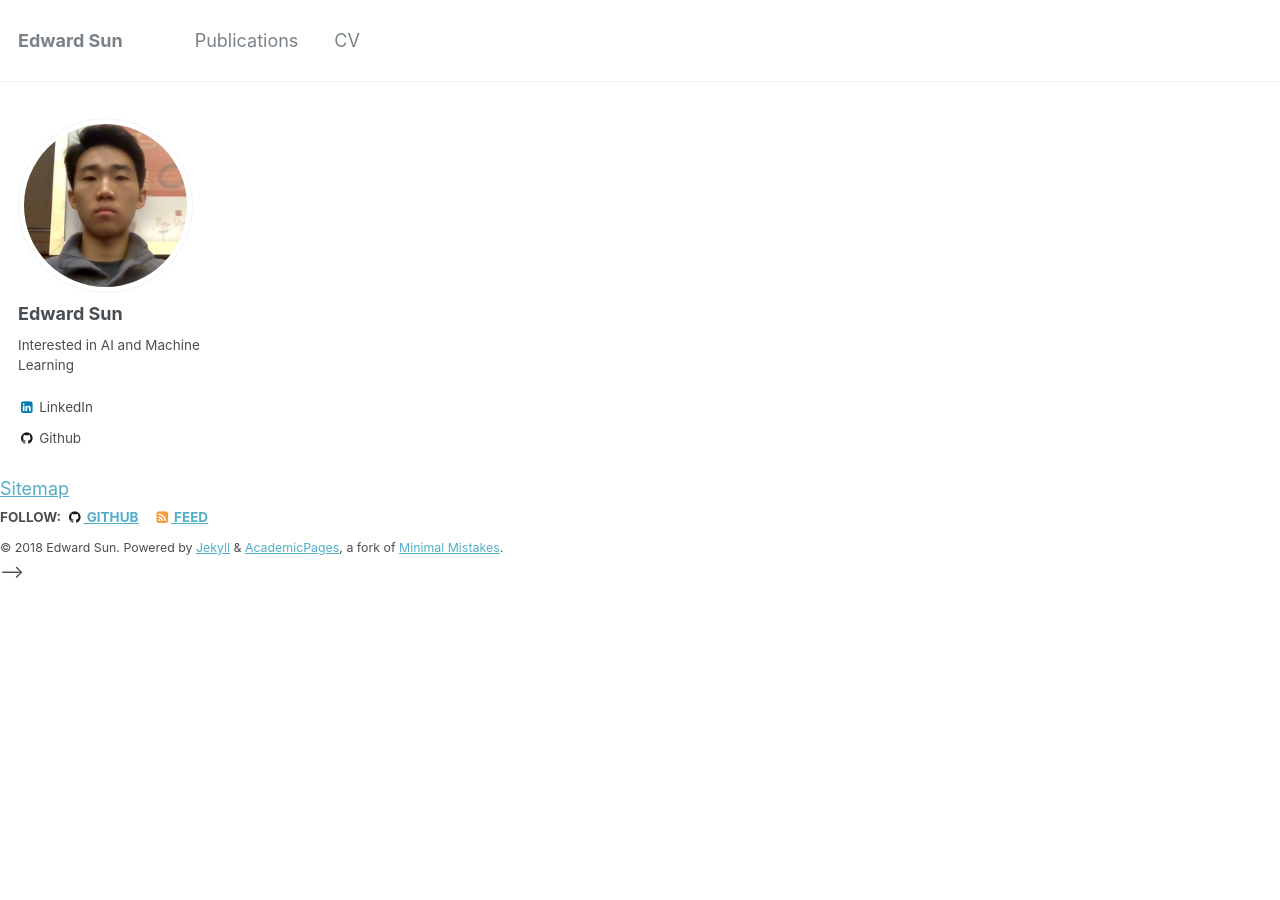
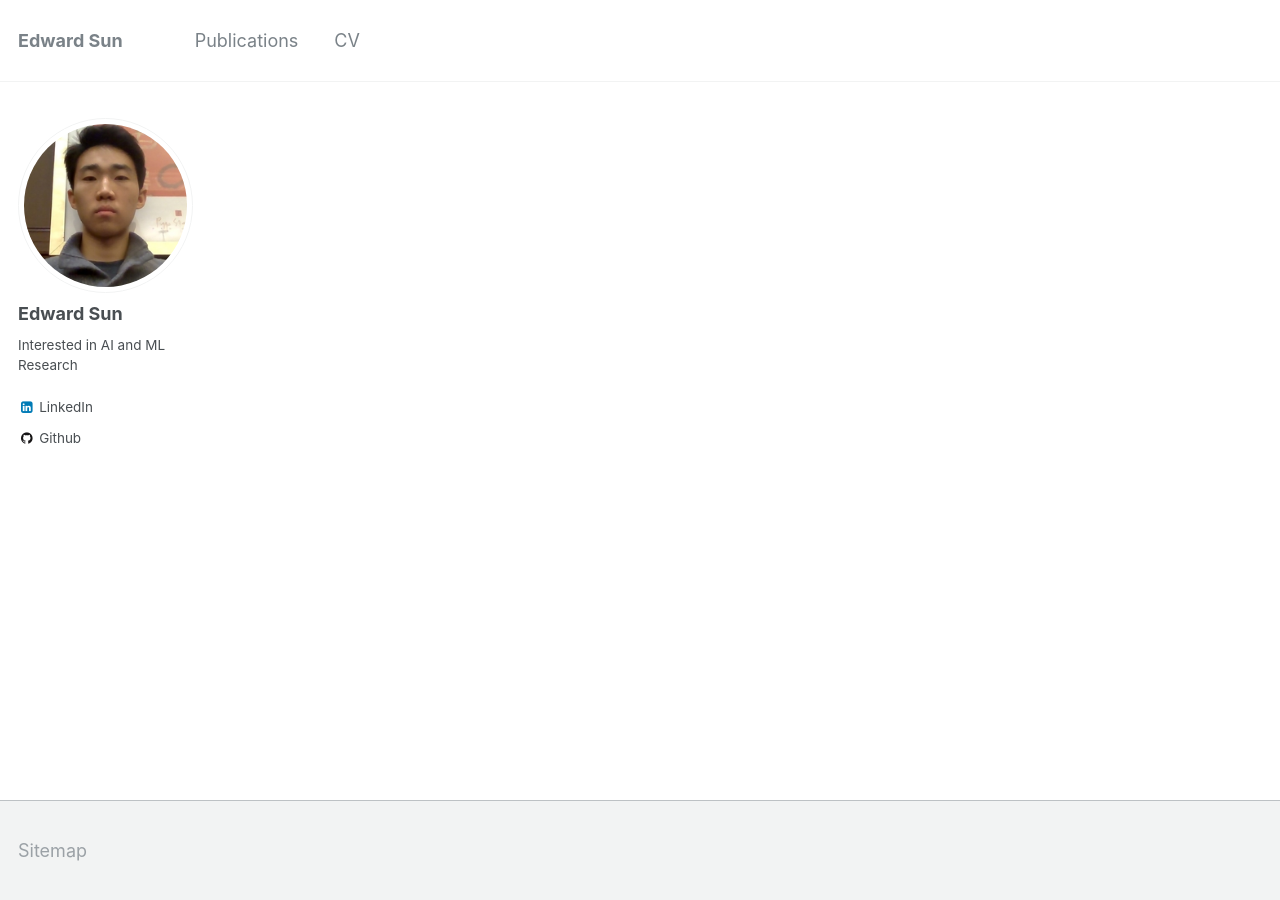
Before and after one commit to es2k/es2k.github.io, a Jekyll site: the page built from _pages/about.md, in a window 1280 px wide. Built offline with Jekyll 4.4.1, drawn with Linux system fonts in a browser that asks for light colours.

Commit message:
more edits

```diff
--- a/_config.yml
+++ b/_config.yml
@@ -82,7 +82,7 @@ analytics:
 author:
   name             : "Edward Sun"
   avatar           : "profile.jpg"
-  bio              : "Interested in AI and Machine Learning"
+  bio              : "Interested in AI and ML Research"
   location         : #"Location"
   employer         :
   googlescholar    : #"http://scholar.google.com"
@@ -99,7 +99,7 @@ author:
   keybase          :
   instagram        :
   lastfm           :
-  linkedin         : "https://www.linkedin.com/in/esun"
+  linkedin         : "esun"
   orcid            :
   pinterest        :
   soundcloud       :
--- a/_includes/footer.html
+++ b/_includes/footer.html
@@ -1,4 +1,4 @@
-{% include base_path %}
+<!-- {% include base_path %}
 
 <div class="page__footer-follow">
   <ul class="social-icons">
@@ -21,4 +21,4 @@
   </ul>
 </div>
 
-<div class="page__footer-copyright">&copy; {{ site.time | date: '%Y' }} {{ site.name | default: site.title }}. {{ site.data.ui-text[site.locale].powered_by | default: "Powered by" }} <a href="http://jekyllrb.com" rel="nofollow">Jekyll</a> &amp; <a href="https://github.com/academicpages/academicpages.github.io">AcademicPages</a>, a fork of <a href="https://mademistakes.com/work/minimal-mistakes-jekyll-theme/" rel="nofollow">Minimal Mistakes</a>.</div>
+<div class="page__footer-copyright">&copy; {{ site.time | date: '%Y' }} {{ site.name | default: site.title }}. {{ site.data.ui-text[site.locale].powered_by | default: "Powered by" }} <a href="http://jekyllrb.com" rel="nofollow">Jekyll</a> &amp; <a href="https://github.com/academicpages/academicpages.github.io">AcademicPages</a>, a fork of <a href="https://mademistakes.com/work/minimal-mistakes-jekyll-theme/" rel="nofollow">Minimal Mistakes</a>.</div> -->
--- a/_layouts/default.html
+++ b/_layouts/default.html
@@ -18,13 +18,13 @@ layout: compress
 
     {{ content }}
 
-    <!-- <div class="page__footer">
+    <div class="page__footer">
       <footer>
         {% include footer/custom.html %}
         {% include footer.html %}
       </footer>
     </div>
- -->
+
     {% include scripts.html %}
 
   </body>
```
Also changed, not shown: README.md (deleted, +0 -31 lines), 1 other file.
